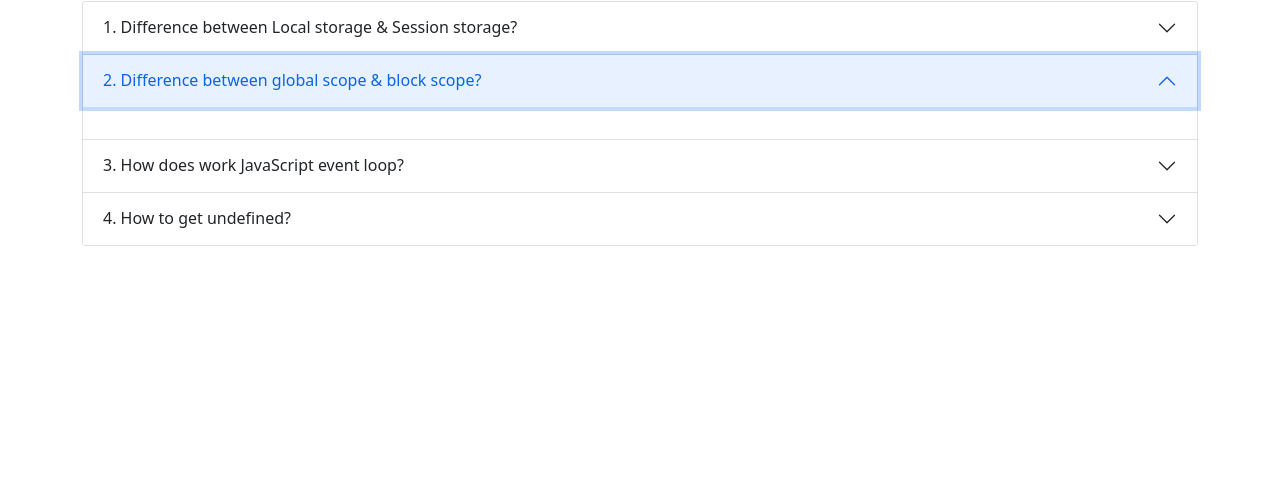
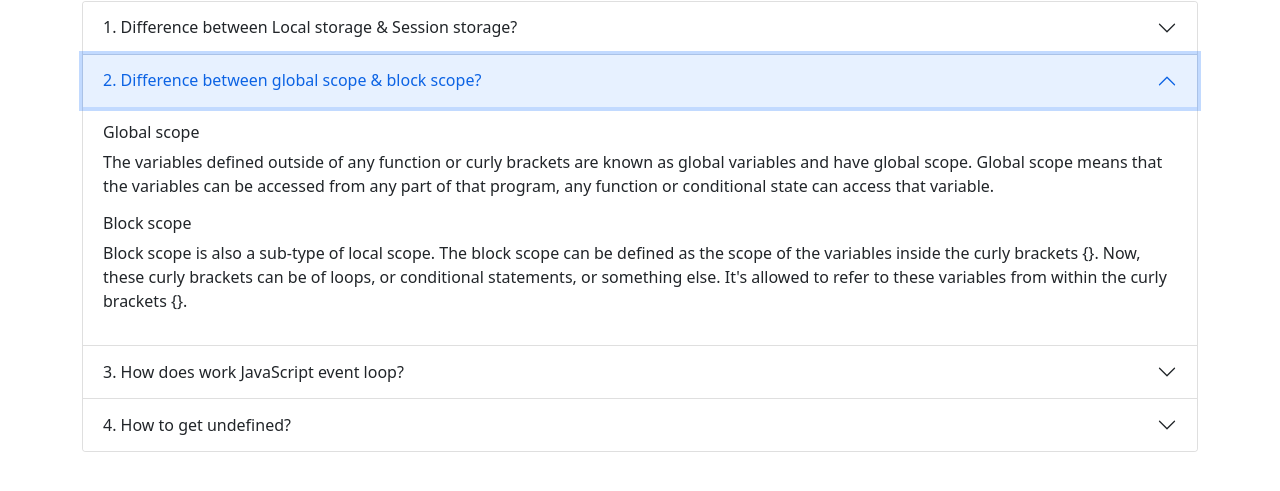
Before and after one commit to ShapnaAkter06/Debug-Solution, a plain HTML site: page blog.html in a window 1280 px wide. Both pictures are taken after a click on the button "2. Difference between global scope & block scope?". Shown: the part 103-594 px from the top of the page. Drawn offline with nearby package versions, Linux system fonts and the light colour scheme.

Commit message:
added question ans

```diff
--- a/blog.html
+++ b/blog.html
@@ -44,7 +44,10 @@
               </h2>
               <div id="collapseTwo" class="accordion-collapse collapse" aria-labelledby="headingTwo" data-bs-parent="#accordionExample">
                 <div class="accordion-body">
-
+                  <h6>Global scope</h6>
+                  <p>The variables defined outside of any function or curly brackets are known as global variables and have global scope. Global scope means that the variables can be accessed from any part of that program, any function or conditional state can access that variable.</p>
+                  <h6>Block scope</h6>
+                  <p>Block scope is also a sub-type of local scope. The block scope can be defined as the scope of the variables inside the curly brackets {}. Now, these curly brackets can be of loops, or conditional statements, or something else. It's allowed to refer to these variables from within the curly brackets {}.</p>
                 </div>
               </div>
             </div>
```
